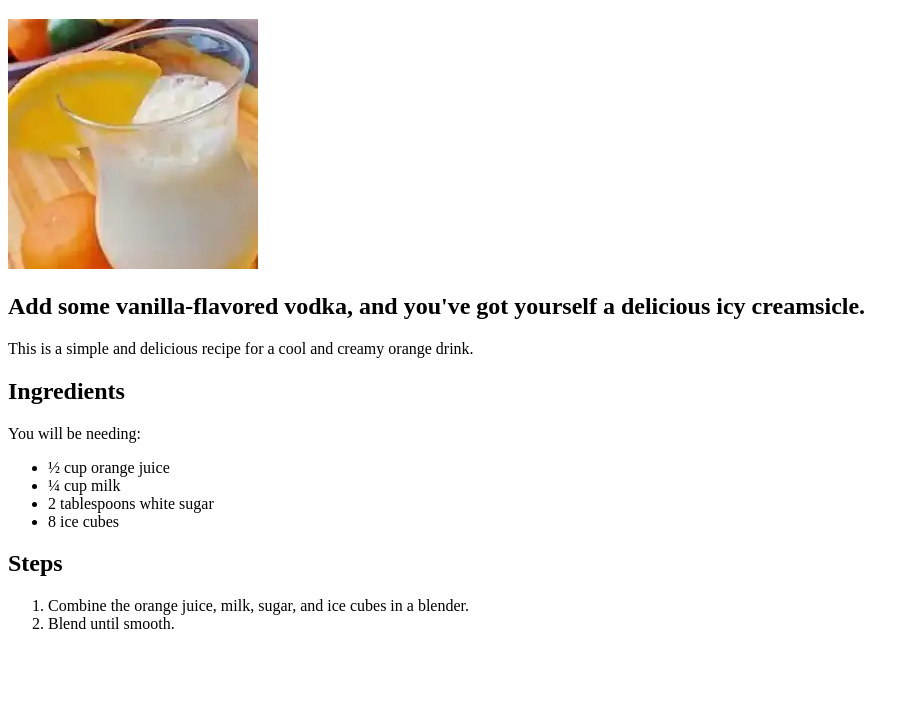
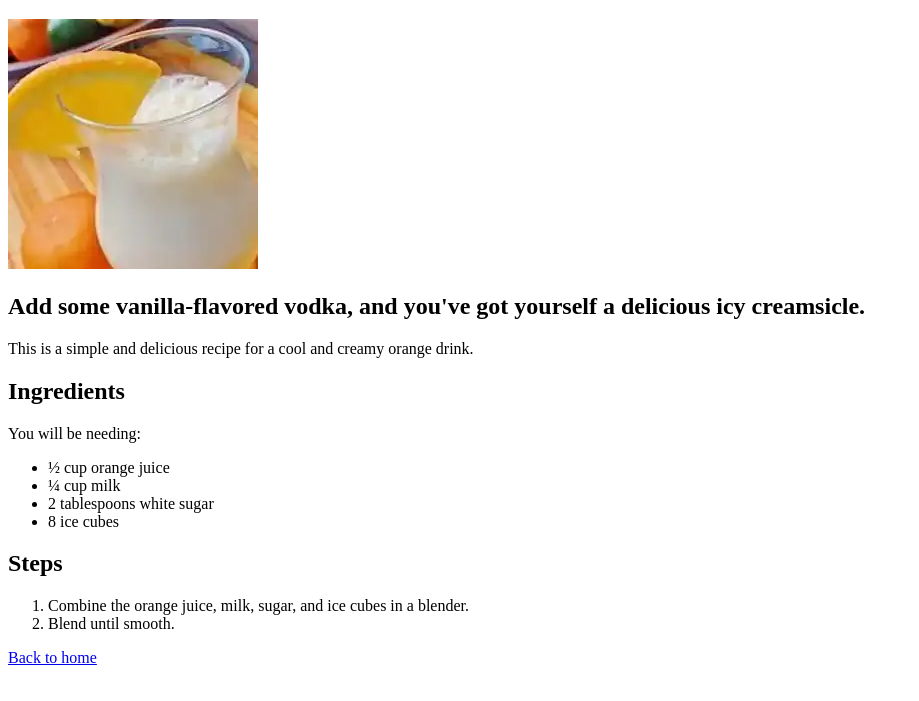
Before and after one commit to TrojanX01/odin-recipes, a plain HTML site: page recipes/orangecreamslush.html in a window 1280 px wide. Shown: the part 61-762 px from the top of the page, without its empty margins (0-919 px from the left). Drawn offline with Linux system fonts and the light colour scheme.

Commit message:
Add link to access index.html

```diff
--- a/recipes/orangecreamslush.html
+++ b/recipes/orangecreamslush.html
@@ -22,5 +22,6 @@
       <li>Combine the orange juice, milk, sugar, and ice cubes in a blender.</li>
       <li>Blend until smooth.</li>
     </ol>
+    <a href="http://localhost:8158/index.html">Back to home</a>
   </body>
 </html>
```
